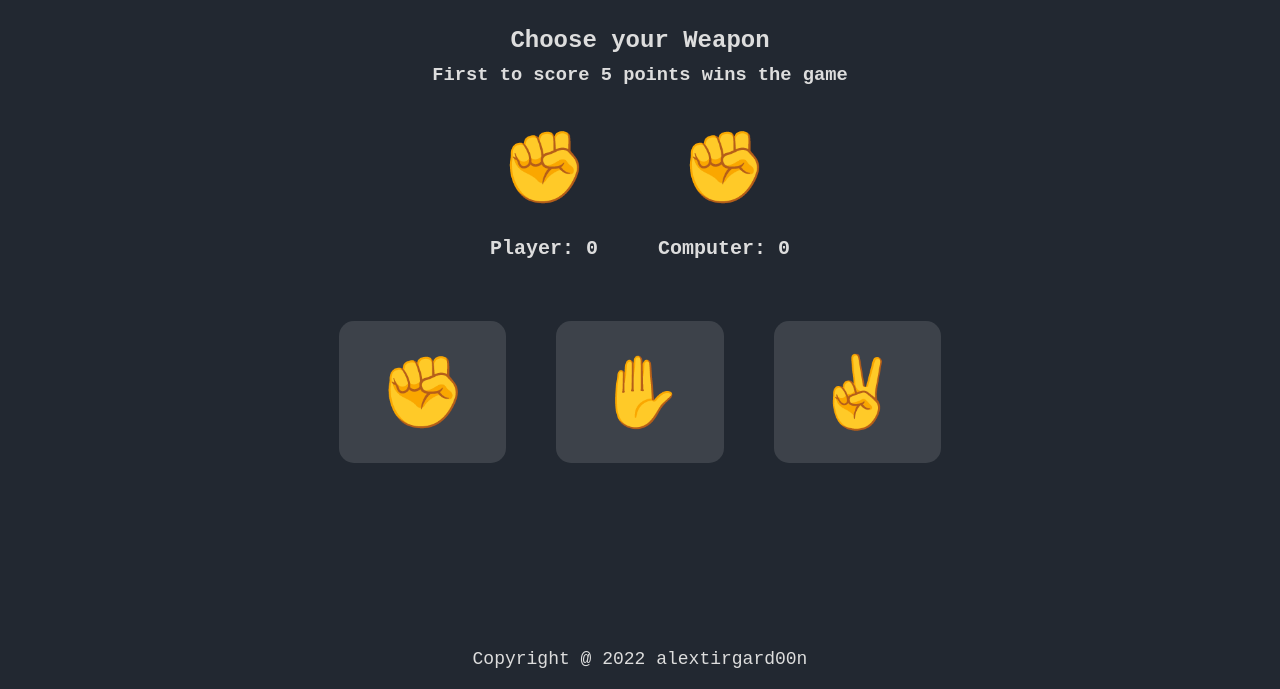
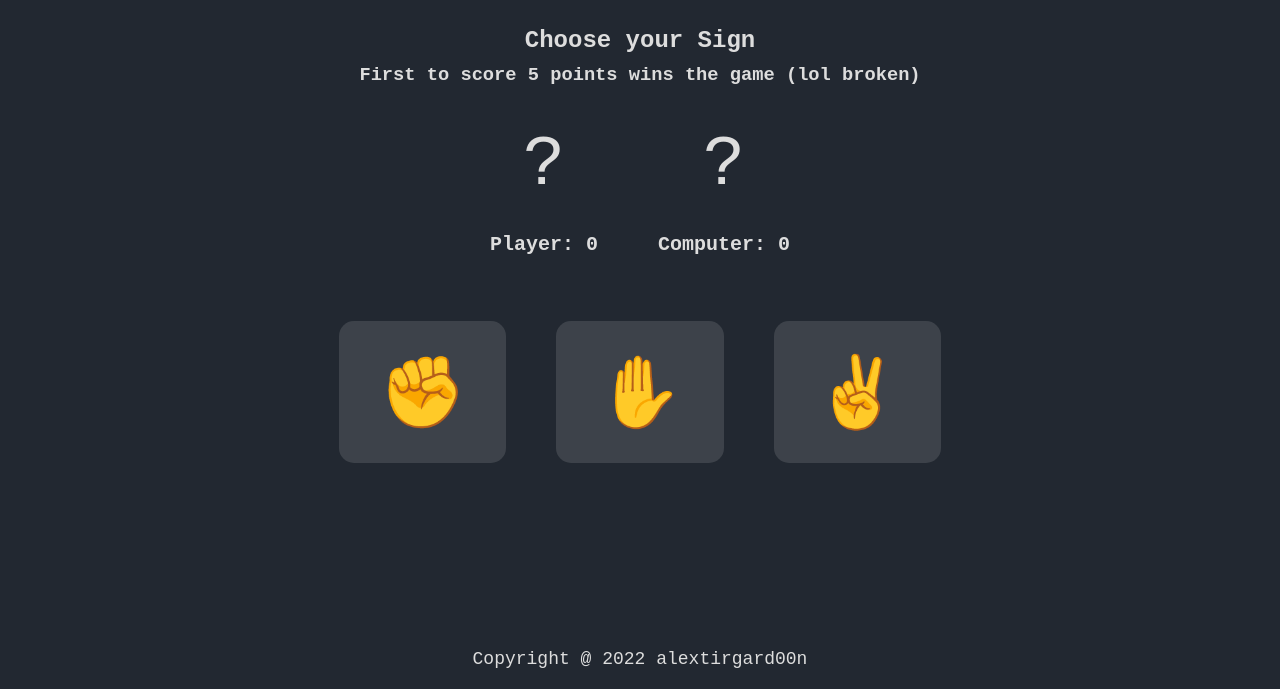
Before and after one commit to alextirgard00n/rock-paper-scissors, a plain HTML site: page index.html in a window 1280 px wide. Shown: the part 111-800 px from the top of the page. Drawn offline with Linux system fonts and the light colour scheme.

Commit message:
fixed initial html signs

```diff
--- a/index.html
+++ b/index.html
@@ -16,17 +16,17 @@
     </header>
 
     <div class="result">
-        <h2 class="scoreInfo">Choose your Weapon</h2>
-        <h3 class="scoreMessage">First to score 5 points wins the game</h3>
+        <h2 class="scoreInfo">Choose your Sign</h2>
+        <h3 class="scoreMessage">First to score 5 points wins the game (lol broken)</h3>
     </div>
 
     <div class="scoresContainer">
         <div class="scoreBox">
-            <div class="playerSign">✊</div>
+            <div class="playerSign">?</div>
             <div class="playerScore">Player: 0</div>
         </div>
         <div class="scoreBox">
-            <div class="computerSign">✊</div>
+            <div class="computerSign">?</div>
             <div class="computerScore">Computer: 0</div>
         </div>
     </div>
```
